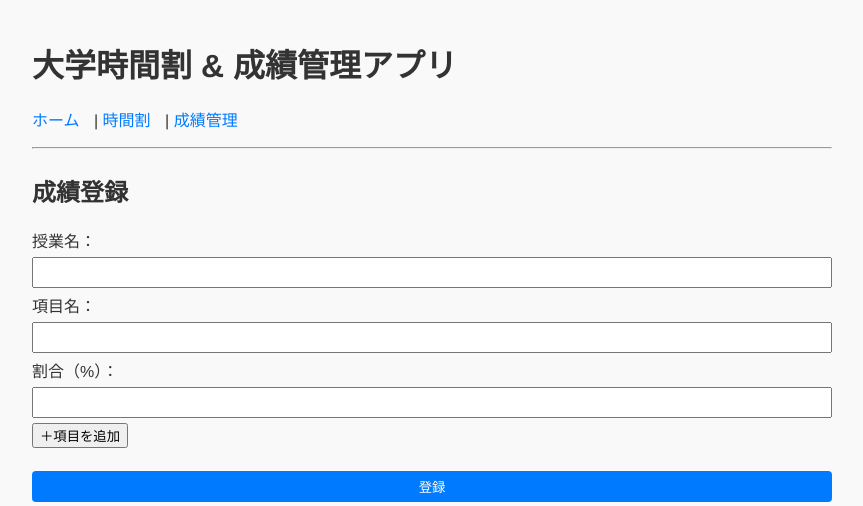
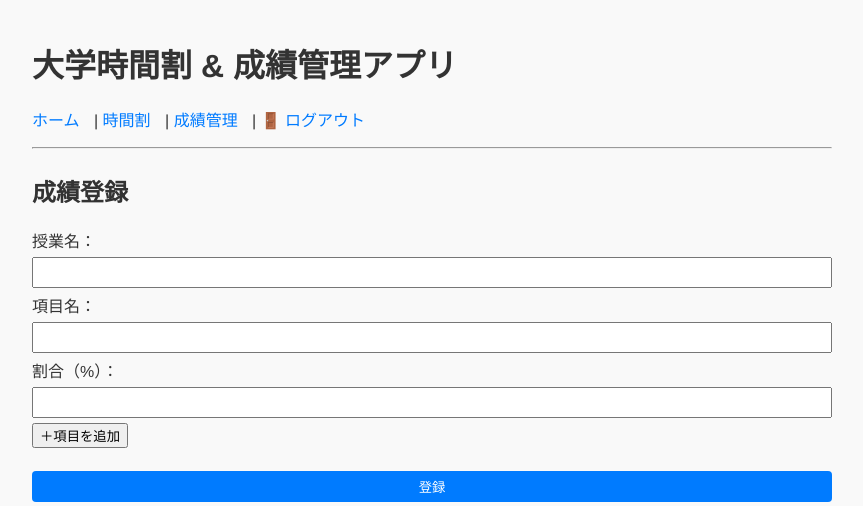
Before and after one commit to rakuto4486/timetable-app, a Flask app: page /grades in a window 1280 px wide. Shown: the top 506 px of the page, without its empty margins (208-1071 px from the left). Run offline with Flask 3, Linux system fonts and the light colour scheme; a user stored in the database is signed in.

Commit message:
変更内容の説明

```diff
--- a/templates/base.html
+++ b/templates/base.html
@@ -9,7 +9,8 @@
     <nav>
         <a href="{{ url_for('index') }}">ホーム</a> |
         <a href="{{ url_for('schedule_page') }}">時間割</a> |
-        <a href="{{ url_for('grades_page') }}">成績管理</a>
+        <a href="{{ url_for('grades_page') }}">成績管理</a> |
+        <a href="{{ url_for('logout') }}">🚪 ログアウト</a>
     </nav>
     <hr>
     {% block content %}{% endblock %}
```
